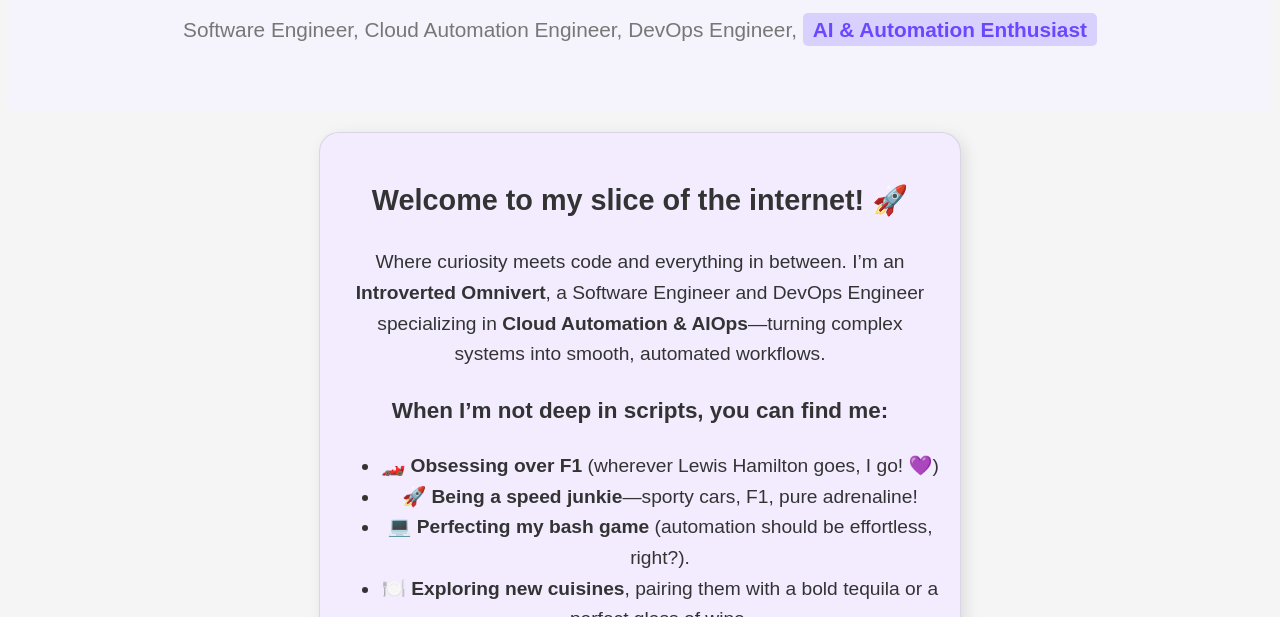
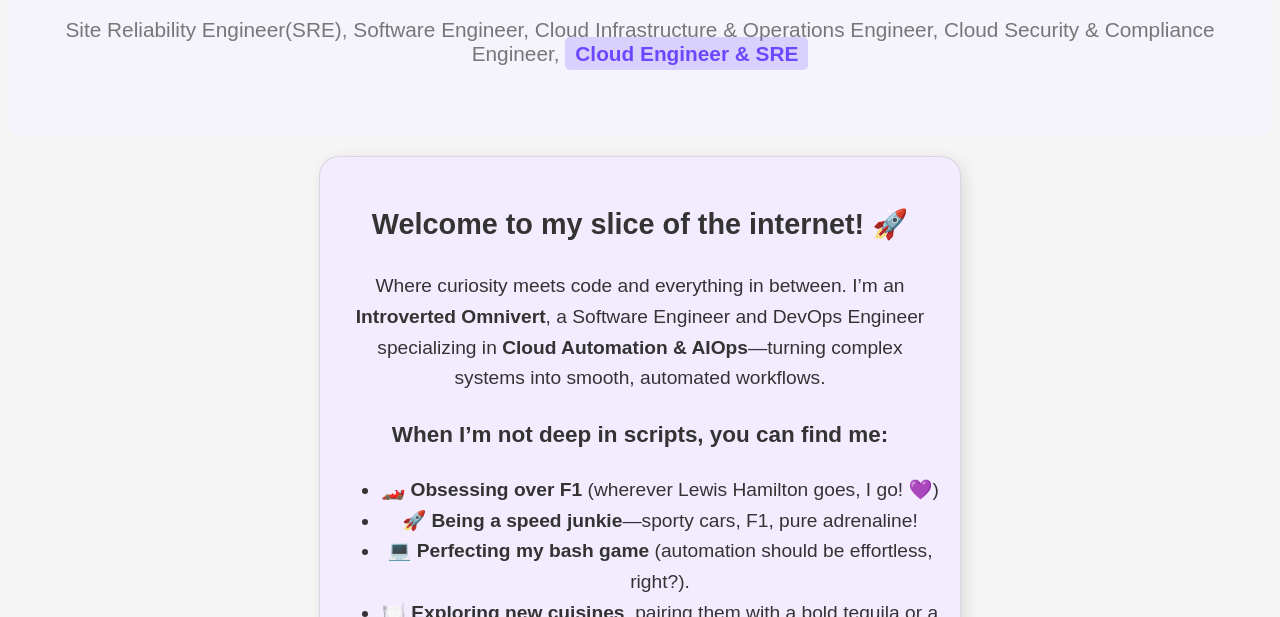
Before and after one commit to roseemaryy/Romy-s-website, a plain HTML site: page index.html in a window 1280 px wide. Shown: the part 483-1100 px from the top of the page. Drawn offline with Linux system fonts and the light colour scheme.

Commit message:
index.html

```diff
--- a/index.html
+++ b/index.html
@@ -19,8 +19,8 @@
       <img src="D7E0C5CA-1C1B-4C48-94E8-B6A6FB62ED71_1_201_a.jpeg" />
       <h1>Rosemary Kamau</h1>
       <p class="subtitle">
-        Software Engineer, Cloud Automation Engineer, DevOps Engineer,
-        <span class="highlighted-text">AI & Automation Enthusiast</span>
+        Site Reliability Engineer(SRE), Software Engineer, Cloud Infrastructure & Operations Engineer, Cloud Security & Compliance Engineer,
+        <span class="highlighted-text">Cloud Engineer & SRE</span>
       </p>
     </section>
     <section class="intro-card">
```
